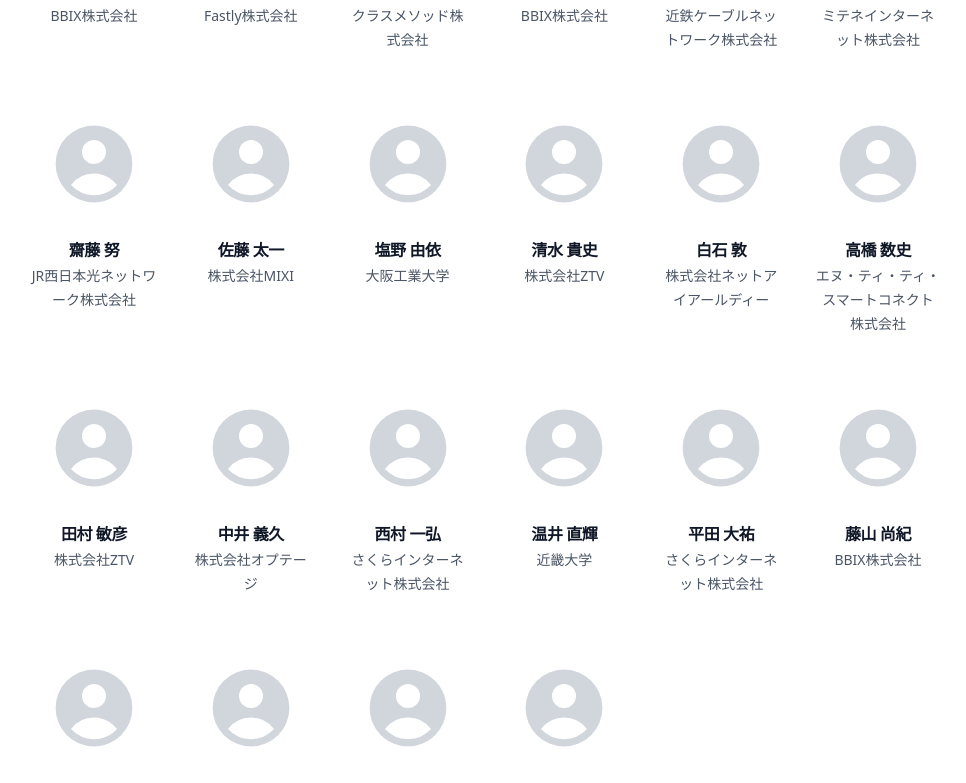
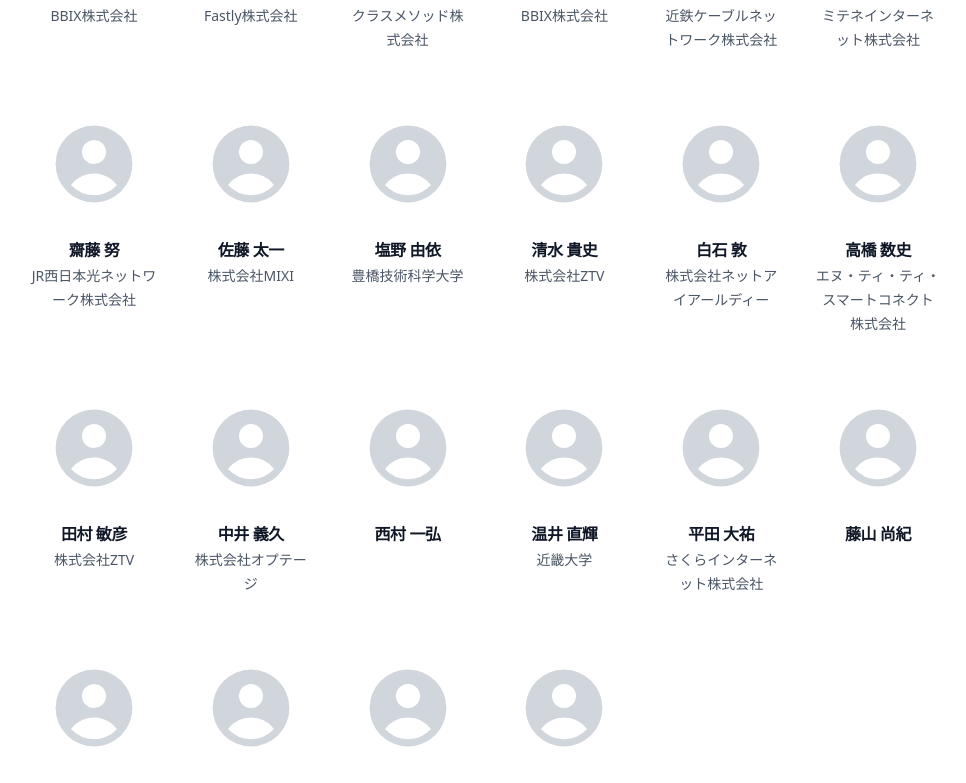
Before and after one commit to naniwanog/naniwanog-web, a Next.js app: page /staff in a window 1280 px wide. Shown: the part 516-1299 px from the top of the page, without its empty margins (154-1120 px from the left). Built offline with nearby package versions, Linux system fonts and the light colour scheme.

Commit message:
所属変更2025/06/27

```diff
--- a/src/app/staff/page.tsx
+++ b/src/app/staff/page.tsx
@@ -14,16 +14,16 @@
     { name: '熊本 豊', company: 'ミテネインターネット株式会社' },
     { name: '齋藤 努', company: 'JR西日本光ネットワーク株式会社' },
     { name: '佐藤 太一', company: '株式会社MIXI' },
-    { name: '塩野 由依', company: '大阪工業大学' },
+    { name: '塩野 由依', company: '豊橋技術科学大学' },
     { name: '清水 貴史', company: '株式会社ZTV' },
     { name: '白石 敦', company: '株式会社ネットアイアールディー' },
     { name: '高橋 数史', company: 'エヌ・ティ・ティ・スマートコネクト株式会社' },
     { name: '田村 敏彦', company: '株式会社ZTV' },
     { name: '中井 義久', company: '株式会社オプテージ' },
-    { name: '西村 一弘', company: 'さくらインターネット株式会社' },
+    { name: '西村 一弘', company: '' },
     { name: '温井 直輝', company: '近畿大学' },
     { name: '平田 大祐', company: 'さくらインターネット株式会社' },
-    { name: '藤山 尚紀', company: 'BBIX株式会社' },
+    { name: '藤山 尚紀', company: '' },
     { name: '丸岡 哲也', company: '近畿大学' },
     { name: '村久木 優希', company: '株式会社オプテージ' },
     { name: '安永 真依子', company: 'さくらインターネット株式会社' },
```
